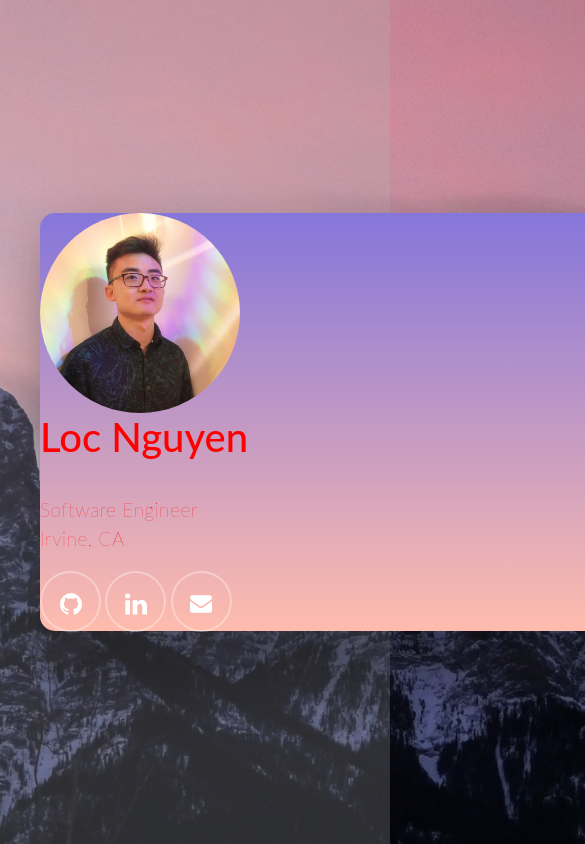
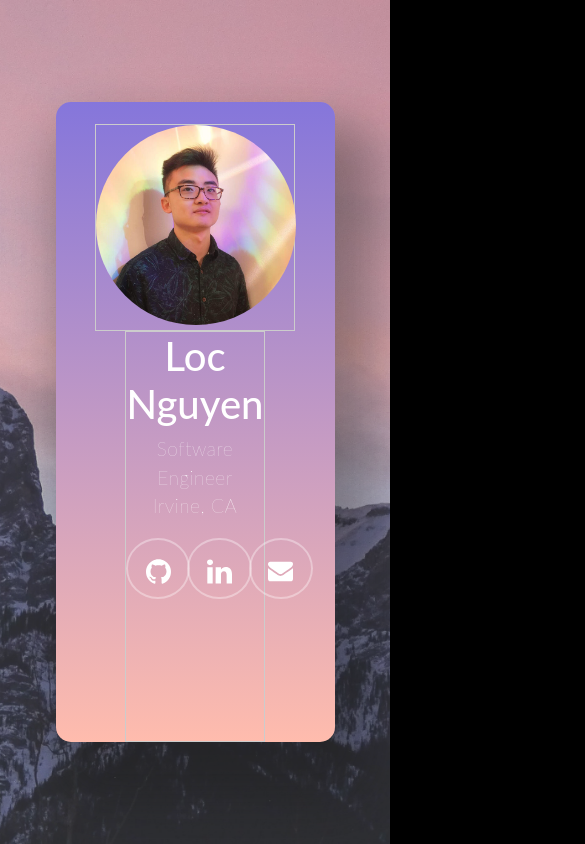
Before and after one commit to lhn136/carrdcoDIY, a plain HTML site: page index.html in a window 390 px wide. Shown: the top 844 px of the page, 585 px wide, since content can reach past the window. Drawn offline with nearby package versions, Linux system fonts and the light colour scheme.

Commit message:
working on mobile

```diff
--- a/style.css
+++ b/style.css
@@ -143,13 +143,18 @@ ol,ul{
 */
 
 ul#icons {
-	min-width: 696px;
+    width: 80%;
 	list-style: none;
 	padding-top: 20px;
 	/*! border: 5px white; */
+	display: flex;
+    flex: 1 1;
+	flex-direction: row;
+    justify-content:
 	}
 	ul#icons li {
-        display: inline;
+
+        flex: 1 1 auto;
         width: 90px;
         border: 5px white;
         border-radius: 50px;
@@ -177,27 +182,46 @@ ul#icons {
     border: 1px #ccc solid;
 }
 
-@media all and (max-width: 768px) {
-    body{
+@media all and (max-width: 700px) {
+/*     body{
         color:red;
     }
     #card{
         width: 100%;
 
         height: auto;
-        display: table;
         align-items: center;
     }
     .main{
         width: 100%;
         height: auto;
-    }
+    }*/
     div#column01{
-        /* float: none; */
-        display: table-footer-group;
+        flex-direction: column;
+        margin: 0 auto;
+        flex:2;
+        order:2;
+        width: 50%;
+        text-align: center;
     }
     div#column02{
-        /* float: none; */
-        display: table-header-group;
+        margin: 8% auto 0 auto;
+        flex: 1;
+        width: 200px;
+        order: 1;
+    }
+    #card{
+        display: flex;
+        width: 100%;
+        height: 40rem;
+        padding: 0 auto;
+        flex-direction: column;
+
+
+    }
+    .main{
+        display:flex;
+        width: 90%;
+
     }
  }
```
